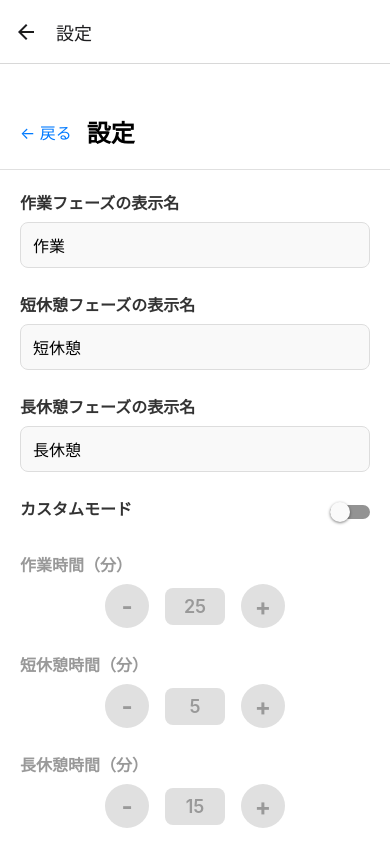
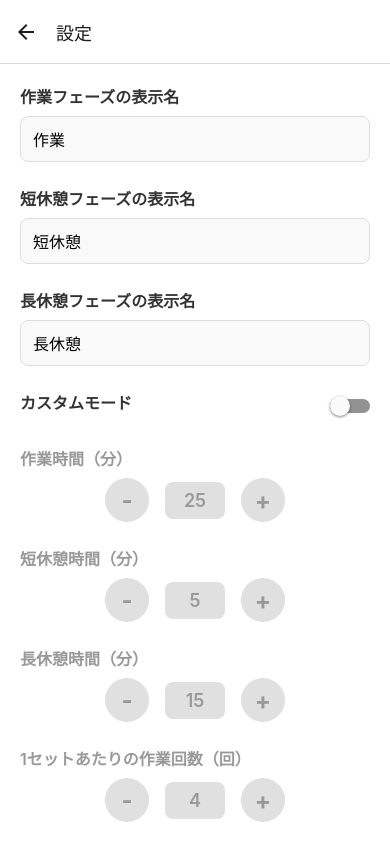
Before and after one commit to Yoshi-ystk/pomodoro-ts-app, a React Native app: screen /Settings in a window 390 px wide. Built offline with nearby package versions, Linux system fonts and the light colour scheme.

Commit message:
Refactor: 設定画面のUI変更、コメントを簡潔に修正

```diff
--- a/src/screens/SettingScreen.tsx
+++ b/src/screens/SettingScreen.tsx
@@ -134,14 +134,6 @@ export const SettingScreen = () => {
     setIsCustomMode(value);
   };
 
-  /**
-   * 戻るボタンの処理
-   * 設定画面を閉じて前の画面に戻る
-   */
-  const handleBack = () => {
-    navigation.goBack();
-  };
-
   // 設定の読み込み中はローディング表示
   if (isLoading) {
     return (
@@ -153,7 +145,7 @@ export const SettingScreen = () => {
 
   /**
    * 数値入力用のナンバーピッカーコンポーネント
-   * +/-ボタンと数値表示で構成され、カスタムモードが無効の場合は無効化される
+   * +/-ボタンと数値表示で構成され、カスタムモードが無効の場合は無効化
    */
   const NumberPicker = ({
     label,
@@ -316,14 +308,6 @@ export const SettingScreen = () => {
 
   return (
     <View style={styles.container}>
-      {/* ヘッダー：戻るボタンとタイトル */}
-      <View style={styles.header}>
-        <TouchableOpacity onPress={handleBack} style={styles.backButton}>
-          <Text style={styles.backButtonText}>← 戻る</Text>
-        </TouchableOpacity>
-        <Text style={styles.title}>設定</Text>
-      </View>
-
       <ScrollView contentContainerStyle={styles.content}>
         {/* フェーズ表示名の設定 */}
         <View style={styles.section}>
@@ -443,22 +427,6 @@ const styles = StyleSheet.create({
     flex: 1,
     backgroundColor: "#fff",
   },
-  header: {
-    flexDirection: "row",
-    alignItems: "center",
-    paddingTop: 50,
-    paddingBottom: 20,
-    paddingHorizontal: 20,
-    borderBottomWidth: 1,
-    borderBottomColor: "#e0e0e0",
-  },
-  backButton: {
-    marginRight: 15,
-  },
-  backButtonText: {
-    fontSize: 16,
-    color: "#007AFF",
-  },
   title: {
     fontSize: 24,
     fontWeight: "bold",
```
Also changed, not shown: src/features/pomodoro/contexts/PomodoroSettingsContext.tsx (+4 -4 lines).
